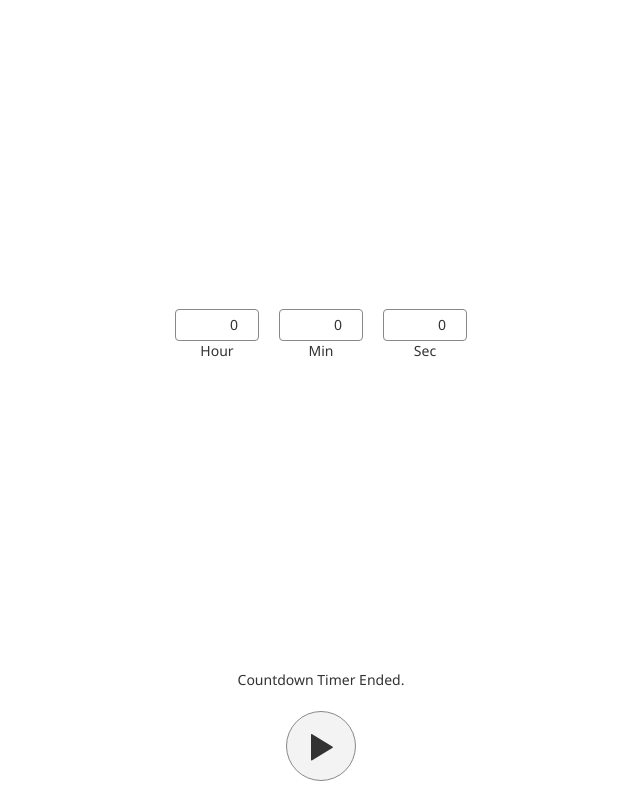
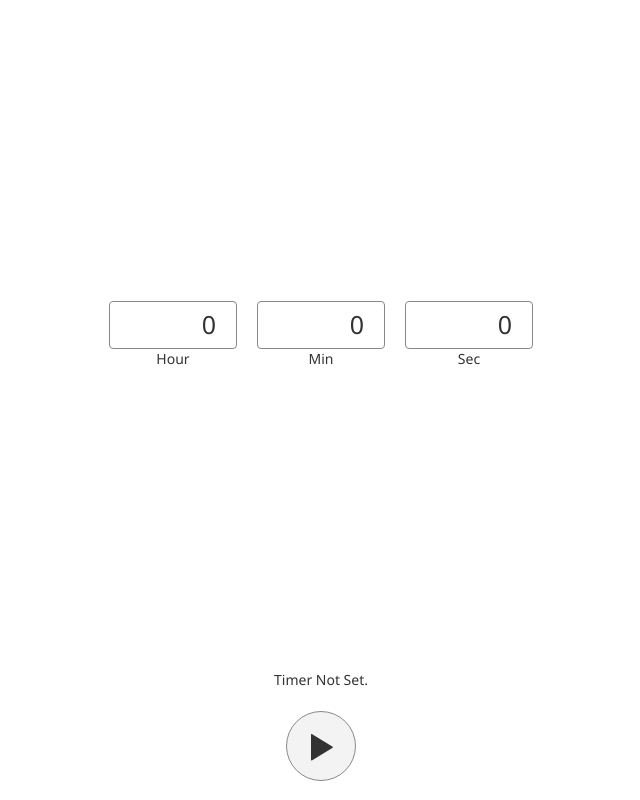
Before and after one commit to aimoradajr/uinator, a plain HTML site: page ui-14/index.html in a window 1280 px wide. Both pictures are taken after a click on the button 640 px from the left and 746 px from the top of the page. Shown: the whole page, without its empty margins (319-959 px from the left). Drawn offline with Linux system fonts and the light colour scheme.

Commit message:
Dev: ui 14 update.

```diff
--- a/ui-14/index.html
+++ b/ui-14/index.html
@@ -41,8 +41,8 @@
                     <span>Sec</span>
                 </div>
             </div>
-            <div id="end-of-times-div" class="hidden">
-                <span class="end-message">Countdown Timer Ended.</span>
+            <div id="message-div" class="hidden">
+                <span class="message-span"></span>
             </div>
             <div class="timer-actions">
                 <button type="button" id="play-btn" class="timer-actions-btn glyphicon glyphicon-play"></button>
@@ -91,6 +91,7 @@ body {
     border: solid 1px #888;
     padding: 5px;
     text-align: right;
+    font-size: 25px;
 }
 
 .timer-display {
@@ -112,7 +113,7 @@ body {
     font-size: 40px;
 }
 
-#end-of-times-div {
+#message-div {
     text-align: center;
 }
 
@@ -137,6 +138,9 @@ var timerRunning = false;
 var timerHour = 0;
 var timerMin = 1;
 var timerSec = 5;
+var MAX_HOUR = 23;
+var MAX_MIN = 59;
+var MAX_SEC = 59;
 
 resetTimer();
 
@@ -185,7 +189,9 @@ function itsEndTime() {
     timerMin = 0;
     timerSec = 0;
 
-    $('#end-of-times-div').removeClass('hidden');
+    $('#message-div').removeClass('hidden');
+    $('.message-span').text('Countdown Timer Ended.');
+
     $('.timer-input').removeClass('hidden');
     $('.timer-display').addClass('hidden');
 
@@ -209,9 +215,24 @@ $('#play-btn').click(function(){
     if(!timerSec)
         timerSec=0;
 
+    if(timerHour>MAX_HOUR)
+        timerHour=23;
+    if(timerMin>MAX_MIN)
+        timerMin=59;
+    if(timerSec>MAX_SEC)
+        timerSec=59;
+
+    // time not set?
+    if(timerHour==0&&timerMin==0&&timerSec==0)
+    {
+        $('#message-div').removeClass('hidden');
+        $('.message-span').text('Timer Not Set.');
+        return;
+    }
+
     timerRunning = true;
 
-    $('#end-of-times-div').addClass('hidden');
+    $('#message-div').addClass('hidden');
     $('.timer-input').addClass('hidden');
     $('.timer-display').removeClass('hidden');
 
@@ -260,5 +281,8 @@ function resetTimer(){
     $('#timer-input-hour').val(0);
     $('#timer-input-min').val(0);
     $('#timer-input-sec').val(0);
+
+    $('#message-div').removeClass('hidden');
+    $('.message-span').text('');
 }
 </script>
```
